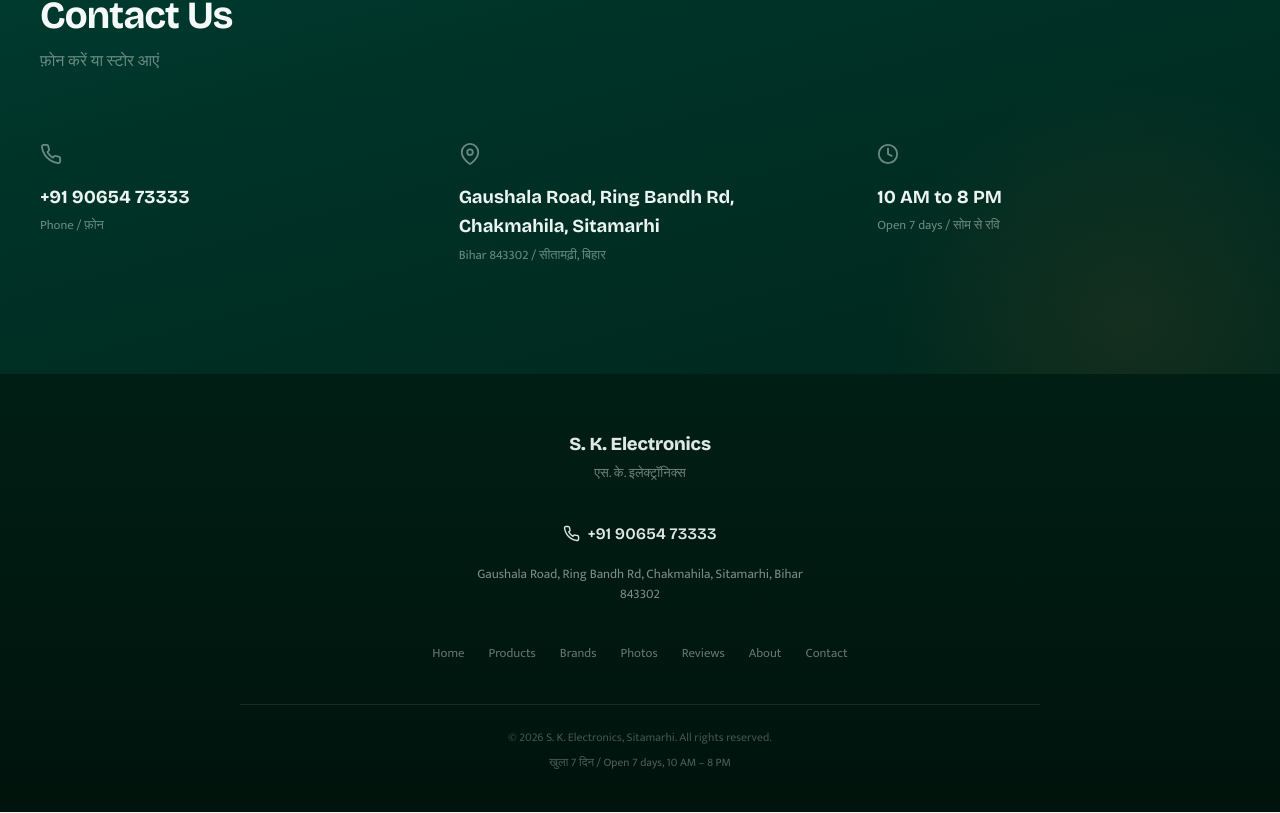
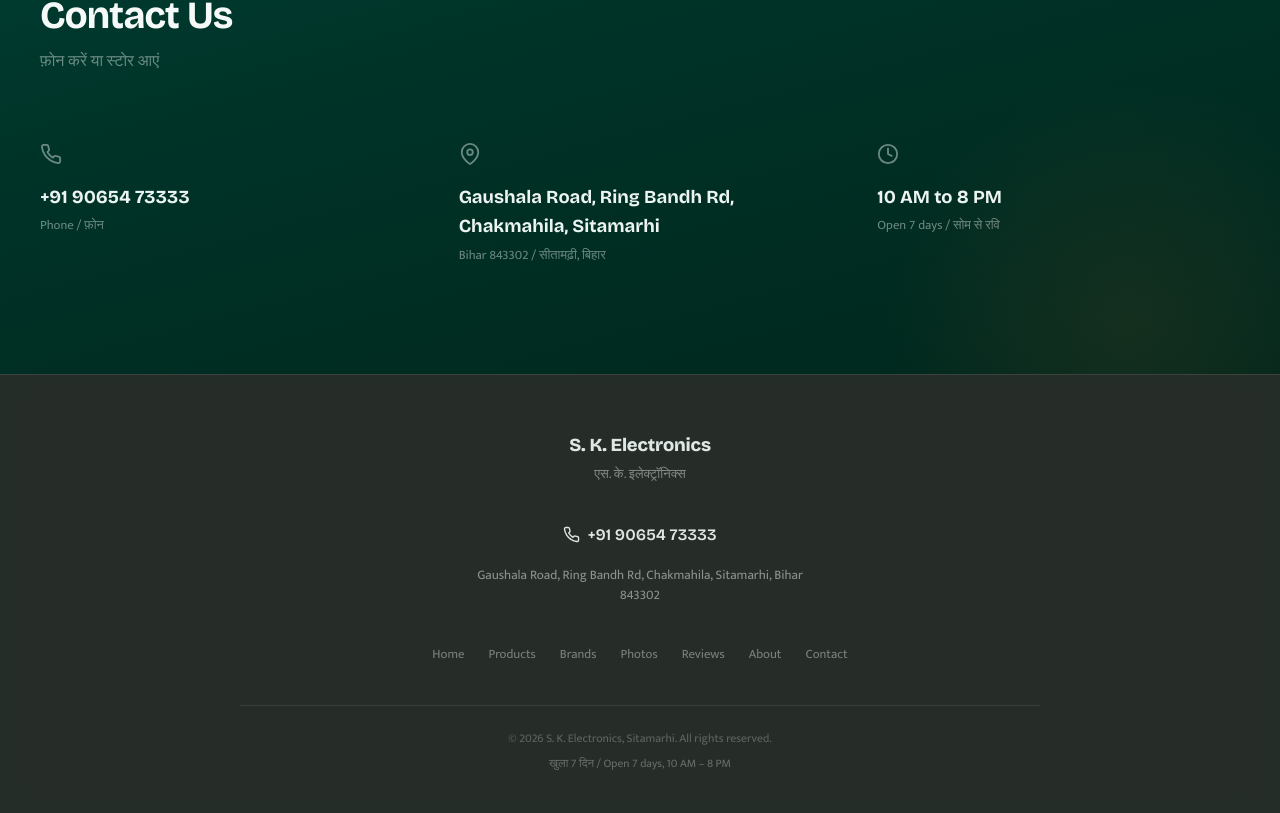
Before and after one commit to navneet35371/sks, a React (Vite) app: page / in a window 1280 px wide. Shown: the part 5337-6150 px from the top of the page. Built offline with nearby package versions, Linux system fonts and the light colour scheme.

Commit message:
style: apply glassmorphism to footer and differentiate sections
Add backdrop blur effect and visual separation for footer.

Co-authored-by: Navneet suman <4524905+navneet35371@users.noreply.github.com>

```diff
--- a/src/App.css
+++ b/src/App.css
@@ -1365,8 +1365,11 @@ body {
 /* ===== FOOTER ===== */
 
 .footer {
-  background: linear-gradient(180deg, var(--teal-deep) 0%, oklch(0.16 0.05 175) 100%);
+  background: oklch(0.12 0.04 175 / 0.85);
+  backdrop-filter: blur(20px) saturate(1.2);
+  -webkit-backdrop-filter: blur(20px) saturate(1.2);
   padding: 3.5rem 2rem 2.5rem;
+  border-top: 1px solid oklch(0.96 0.01 175 / 0.1);
 }
 
 .footer-inner {
```
